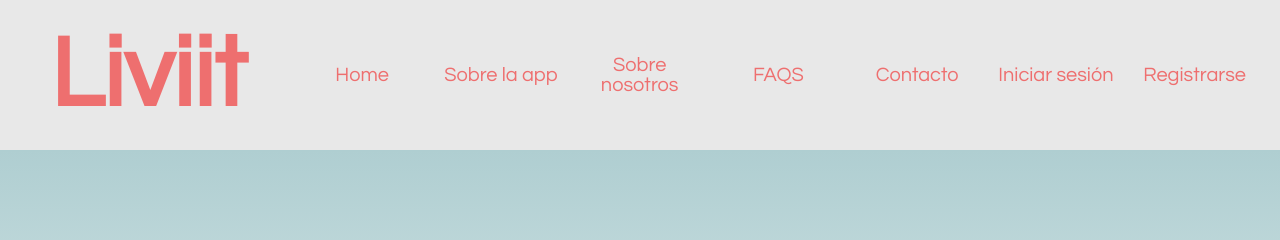
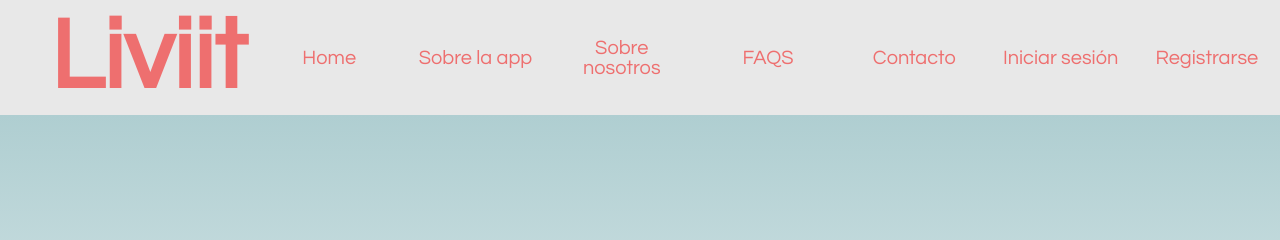
Before and after one commit to rickyrm/proyecto-eoi-astro, an Astro site: page / in a window 1280 px wide. Shown: the top 240 px of the page. Built offline with nearby package versions, Linux system fonts and the light colour scheme; Astro itself is replaced by a stand-in of ours.

Commit message:
nav bar ajustado

```diff
--- a/src/components/NavBar/NavBar.astro
+++ b/src/components/NavBar/NavBar.astro
@@ -78,7 +78,7 @@
 
 header {
 background-color: var(--grisclaropastel);
-height: 150px;
+height: 115px;
 width: 100%;
 display: flex;
 flex-direction: row;
@@ -87,7 +87,7 @@ align-items: center;
 
 header h1 {
 font-size: 100px;
-height: 150px;
+height: 115px;
 width: 20%;
 color: var(--rojopastel);
 padding-left: 50px;
@@ -99,19 +99,18 @@ background-color: transparent;
 }
 
 nav {
-height: 150px;
+height: 115px;
 width: 80%;
 display: flex;
 flex-direction: row;
 align-items: center;
-justify-content: center;
+justify-content: flex-end;
 background-color: transparent;
-padding-right: 16px;
 }
 
 button {
 height: 100%;
-width: 14.29%;
+width: 200px;
 display: flex;
 flex-direction: row;
 align-items: center;
```
Also changed, not shown: src/components/NavBar/ButtonNav.astro (deleted).
